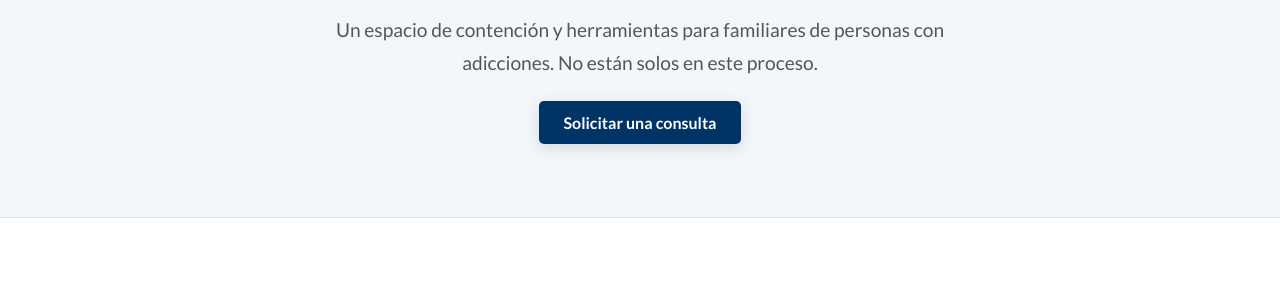
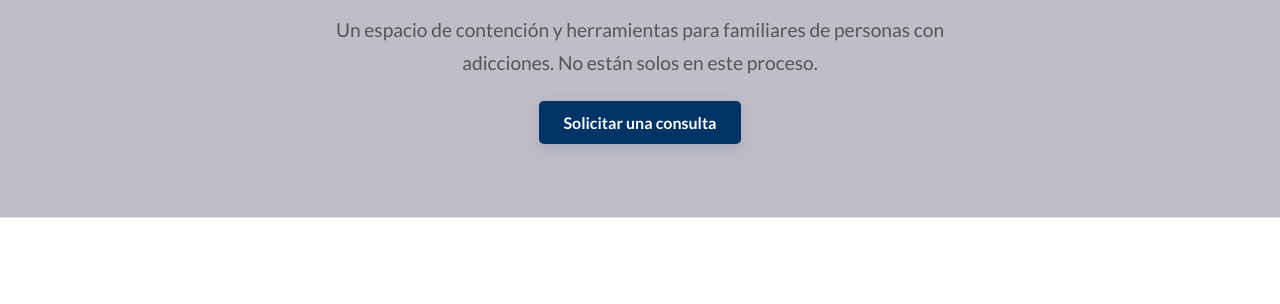
Before and after one commit to antonella-zbinder/pagina_abuela, a plain HTML site: page index.html in a window 1280 px wide. Shown: the part 281-585 px from the top of the page. Drawn offline with Linux system fonts and the light colour scheme.

Commit message:
cambio de gris

```diff
--- a/styles.css
+++ b/styles.css
@@ -4,7 +4,7 @@
     --color-texto: #333333;              /* Texto principal oscuro */
     --color-texto-secundario: #555;     /* Texto gris más claro */
 
-    --color-fondo-principal: #f4f7f9;    /* Gris-azulado claro para el fondo del BODY */
+    --color-fondo-principal: #c0bdc9;    /* Gris-azulado claro para el fondo del BODY */
     --color-fondo-alterno: #FFFFFF;     /* Blanco puro para secciones alternas */
     --color-superficie: #FFFFFF;        /* Blanco para las tarjetas */
     --color-borde: #dfe6ec;              /* Borde gris-azulado sutil */
```
